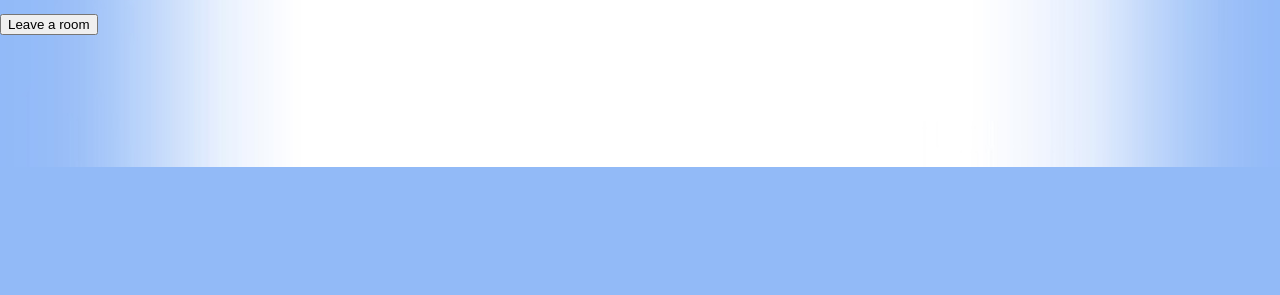
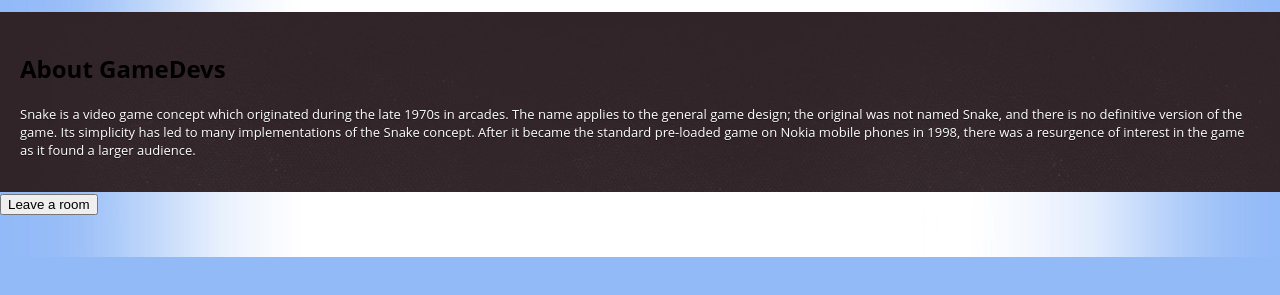
Before and after one commit to clanrbr/snake, a website: page webroot/index.html in a window 1280 px wide. Shown: the part 427-722 px from the top of the page. Drawn offline with nearby package versions, Linux system fonts and the light colour scheme; no server answers.

Commit message:
down panel

```diff
--- a/webroot/index.html
+++ b/webroot/index.html
@@ -47,16 +47,16 @@
 		      	<input type="button" value="Започни игра" name="username"/>
 		      </form>
 		  	</div>
-<!--
-	      <p>
-	        <span>Online Multiplayer Snake</span>
-	      </p>
-	      <p>
-	        <span>Яденето на блокчета</span><br><span>никога не е било толкова забавно</span>
-	      </p>
-	      <div><a href="#" class="cta_btn" onclick="joinRoom(1);">Join room 1</a></div>
-	      <div><a href="#" class="cta_btn" onclick="joinRoom(2);">Join room 2</a></div>
-	      <div><a href="#" class="cta_btn" onclick="joinRoom(3);">Join room 3</a></div> -->
+	    </div>
+
+	    <div id="main">
+
+
+	    	<article class="about grid_16">
+		      <h2 class="luck">About GameDevs</h2>
+		      <p class="grid_8 alpha omega">Snake is a video game concept which originated during the late 1970s in arcades. The name applies to the general game design; the original was not named Snake, and there is no definitive version of the game. Its simplicity has led to many implementations of the Snake concept. After it became the standard pre-loaded game on Nokia mobile phones in 1998, there was a resurgence of interest in the game as it found a larger audience.
+		    </article>
+
 	    </div>
 		<!--<input type="button" value="Create a room" onclick="createRoom();"/>-->
 		<!-- <input type="button" value="Join a room" onclick="joinRoom();"/> -->
--- a/webroot/styles.css
+++ b/webroot/styles.css
@@ -79,20 +79,6 @@
 .cta_text div {
 	display:inline-block;
 }
-/*.cta_btn {
-	margin-top: 15px;
-	text-align: left;
-	line-height: 18px;
-	padding: 25px 0 0 25px;
-	display: block;
-	position: relative;
-	width: 264px;
-	height: 58px;
-	font-size: 35px;
-	color: #fff;
-	background: url('/images/sprite.png') no-repeat -2px -647px;
-	text-decoration: none;
-}*/
 
 #begin_screen {
 	padding-left:20px;
@@ -131,3 +117,15 @@
   text-decoration: none;
   cursor:default;
 }
+
+#main {
+	padding:20px;
+	background: #302429 url('/images/bg_body.jpg') no-repeat center top;
+	/* z-index: 810; */
+	position: relative;
+}
+#main p{
+	font-size: 13px;
+	color: #fff;
+	text-shadow: 0 1px 0 rgba(0,0,0,0.55)
+}
```
